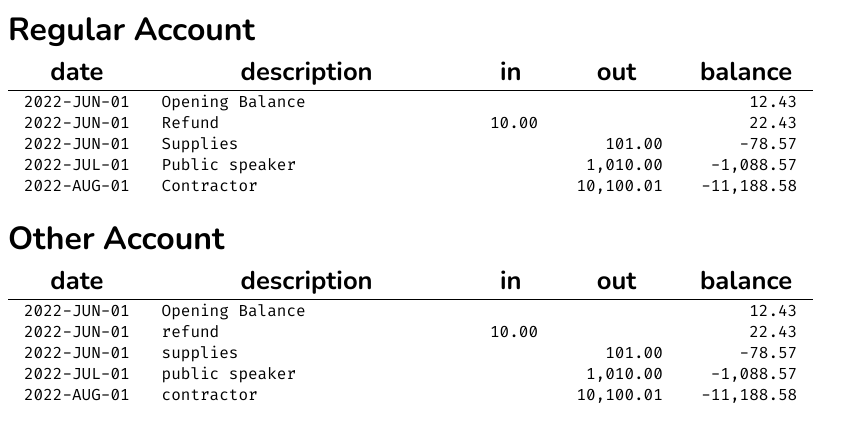
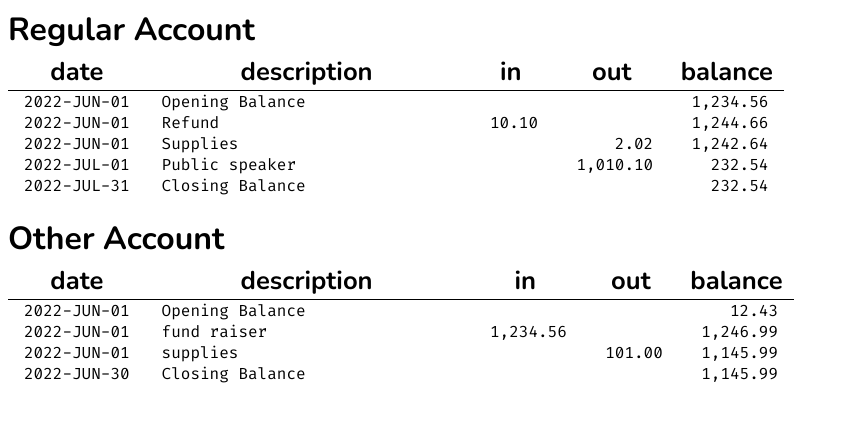
Before and after one commit to tongfa/basicbooks, a plain HTML site: page index.html in a window 1280 px wide. Shown: the whole page, without its empty margins (0-868 px from the left). Drawn offline with nearby package versions, Linux system fonts and the light colour scheme.

Commit message:
add closing balance support.

```diff
--- a/index.html
+++ b/index.html
@@ -77,12 +77,30 @@
         return Intl.NumberFormat(undefined, {minimumFractionDigits}).format(v)
     }
 
+    function textToAmount(t) {
+	return Number(t.replace(/,/g, ''));
+    }
+
     const app = createApp({
         data() {
             const process = (entries) => {
+		let balanced = false;
                 let balance;
                 return entries.map(e => {
-                const amount = Number(e.amount.replace(/,/g, ''))
+		    if (e.direction === 'closing-balance') {
+			if (balanced) {
+			    throw new Error('already balanced');
+			}
+			balanced = true;
+			const expectedAmount = textToAmount(e.amount)
+			const delta = balance - expectedAmount;
+			return {
+			    ...e,
+			    balance,
+			    description: delta >= 0.01 ? `${e.description} off by ${formatMoney(delta)}` : e.description,
+			}
+		    }
+                    const amount = textToAmount(e.amount)
                     balance = balance === undefined ? amount :
 			( balance + amount * (e.direction === 'in' ? 1 : -1));
                     return {
@@ -95,33 +113,33 @@
             const regular = process([
                 {
                     direction: 'opening-balance',
-                    amount: '12.43',
+                    amount: '1234.56',
                     description: 'Opening Balance',
                     date: '2022-JUN-01',
                 },
                 {
                     direction: 'in',
-                    amount: '10.00',
+                    amount: '10.10',
                     description: 'Refund',
                     date: '2022-JUN-01',
                 },
                 {
                     direction: 'out',
-                    amount: '101.00',
+                    amount: '2.02',
                     description: 'Supplies',
                     date: '2022-JUN-01',
                 },
                 {
                     direction: 'out',
-                    amount: '1,010.00',
+                    amount: '1,010.10',
                     description: 'Public speaker',
                     date: '2022-JUL-01',
                 },
                 {
-                    direction: 'out',
-                    amount: '10,100.01',
-                    description: 'Contractor',
-                    date: '2022-AUG-01',
+                    direction: 'closing-balance',
+                    amount: '232.54',
+                    description: 'Closing Balance',
+                    date: '2022-JUL-31',
                 },
             ])
             const gaming = process([
@@ -133,8 +151,8 @@
                 },
                 {
                     direction: 'in',
-                    amount: '10.00',
-                    description: 'refund',
+                    amount: '1,234.56',
+                    description: 'fund raiser',
                     date: '2022-JUN-01',
                 },
                 {
@@ -144,16 +162,10 @@
                     date: '2022-JUN-01',
                 },
                 {
-                    direction: 'out',
-                    amount: '1,010.00',
-                    description: 'public speaker',
-                    date: '2022-JUL-01',
-                },
-                {
-                    direction: 'out',
-                    amount: '10,100.01',
-                    description: 'contractor',
-                    date: '2022-AUG-01',
+                    direction: 'closing-balance',
+                    amount: '1,145.99',
+                    description: 'Closing Balance',
+                    date: '2022-JUN-30',
                 },
             ])
             return {
```
Lines whose indentation alone changed are shown as unchanged.
